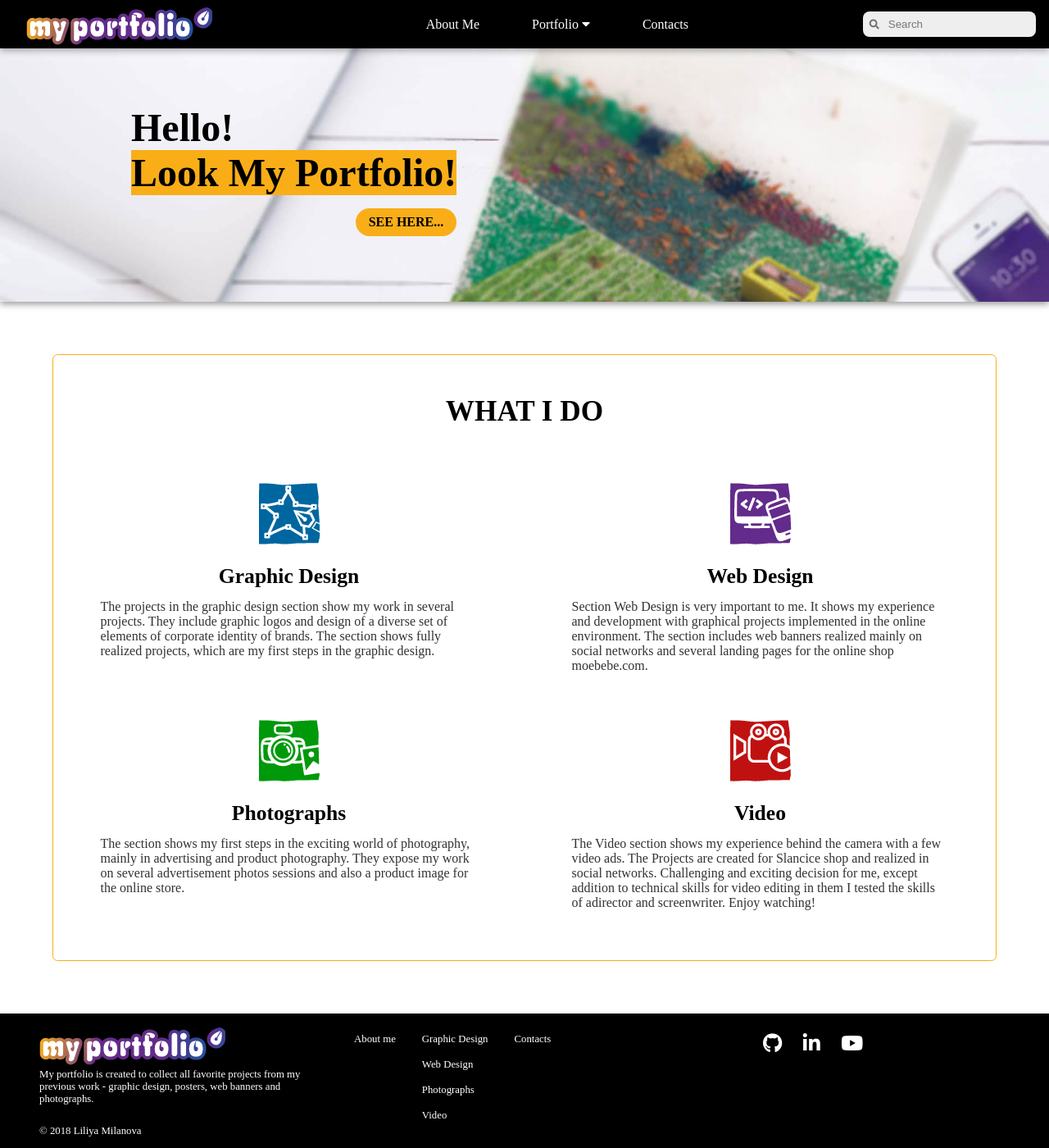
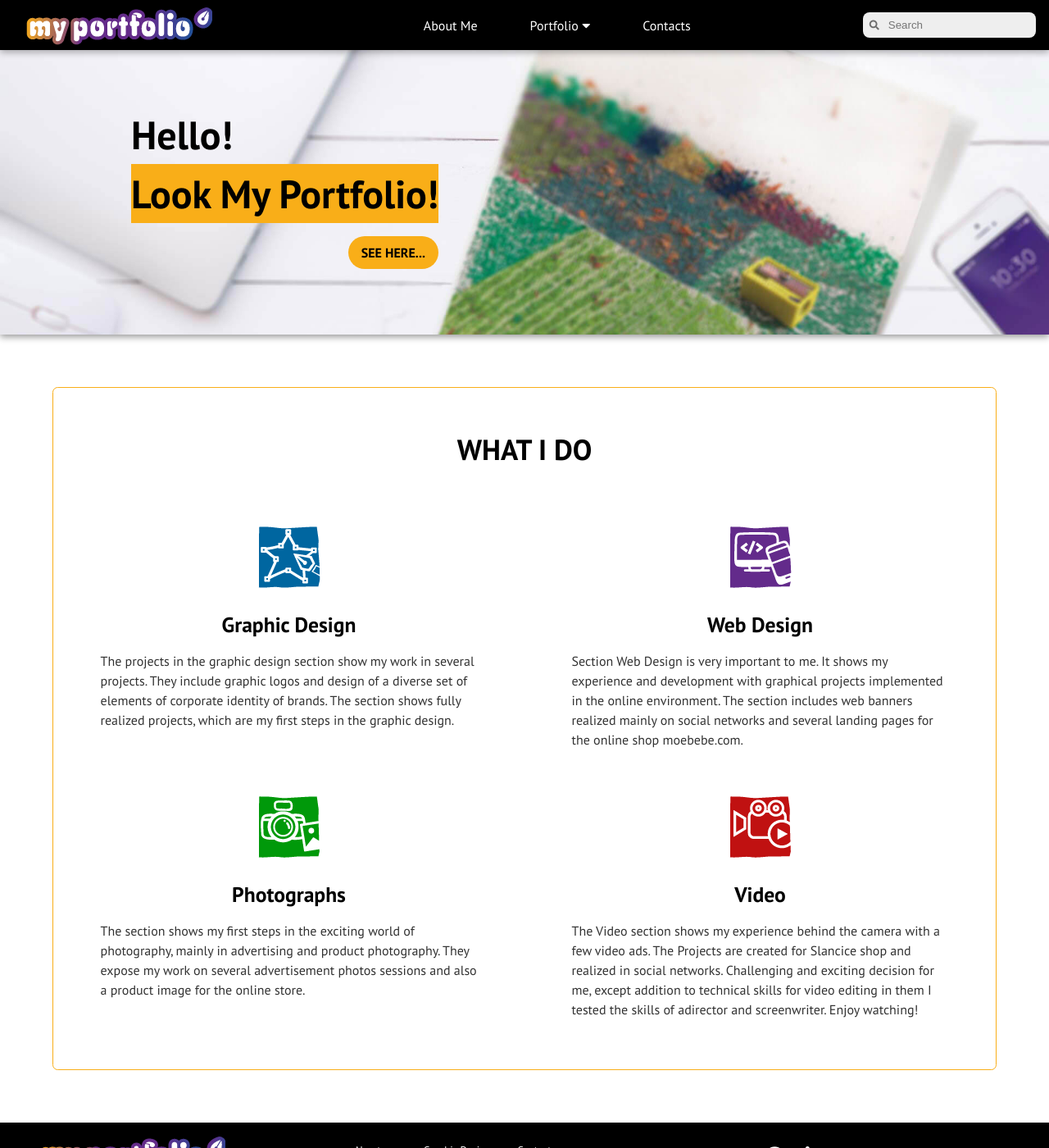
Before and after one commit to LiliyaMilanova/myportfolio, a Jekyll site: the page built from index.html, in a window 1280 px wide and 1400 px high. Shown: the whole window at 82% size. Built offline with Jekyll 4.4.1, drawn with Linux system fonts in a browser that asks for light colours; nearby versions of some CDN libraries.

Commit message:
Update typography.css

```diff
--- a/css/typography.css
+++ b/css/typography.css
@@ -1,5 +1,5 @@
 html {
-    font: 16px/1.5 'PT Sans', 'Helvetica' sand-serif;
+    font: 16px/1.5 PT Sans, Helvetica, sand-serif;
     color: rgb(0, 0, 0);
 }
 
```
